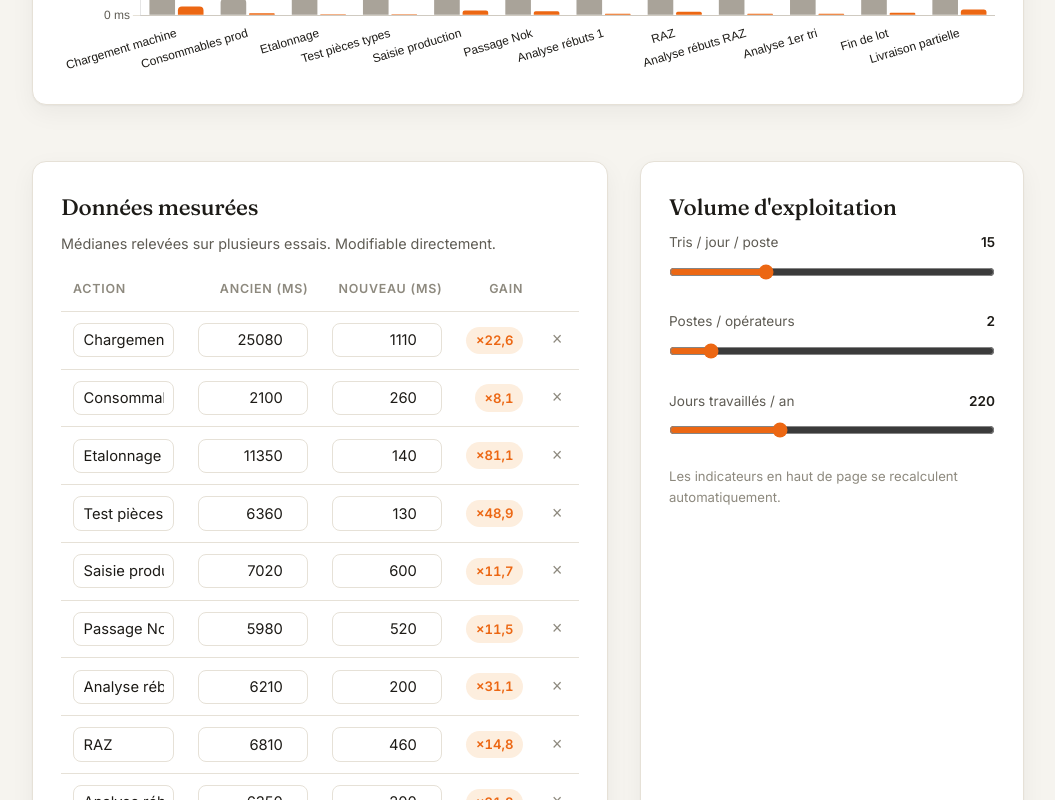
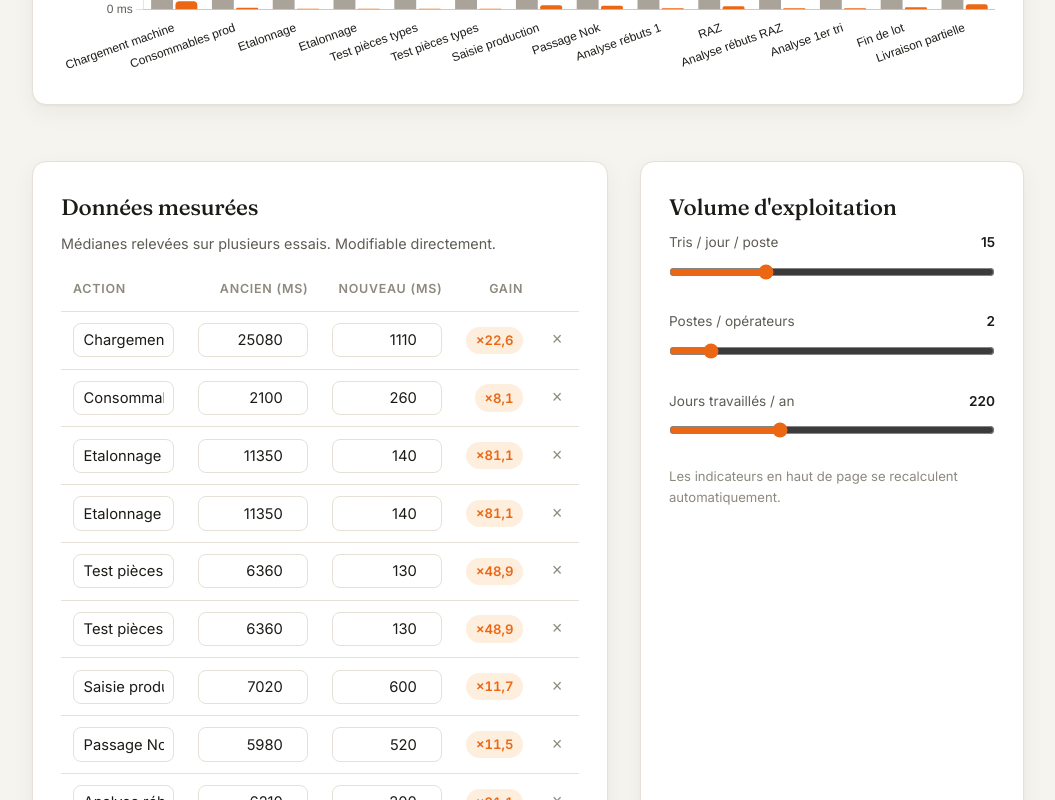
Before and after one commit to aronaNg/metrics, a plain HTML site: page index.html in a window 1280 px wide. Shown: the part 1074-1874 px from the top of the page, without its empty margins (112-1167 px from the left). Drawn offline with nearby package versions, Linux system fonts and the light colour scheme.

Commit message:
add twice

```diff
--- a/index.html
+++ b/index.html
@@ -229,6 +229,8 @@
     {name:"Chargement machine",      old:25080, neo:1110}, //Fait
     {name:"Consommables prod",         old:2100, neo:260},
     {name:"Etalonnage",   old:11350, neo:140}, //Fait
+    {name:"Etalonnage",   old:11350, neo:140}, //Fait
+    {name:"Test pièces types",         old:6360, neo:130},
     {name:"Test pièces types",         old:6360, neo:130},
     {name:"Saisie production",       old:7020, neo:600}, //Fait
     {name:"Passage Nok",         old:5980, neo:520},
```
